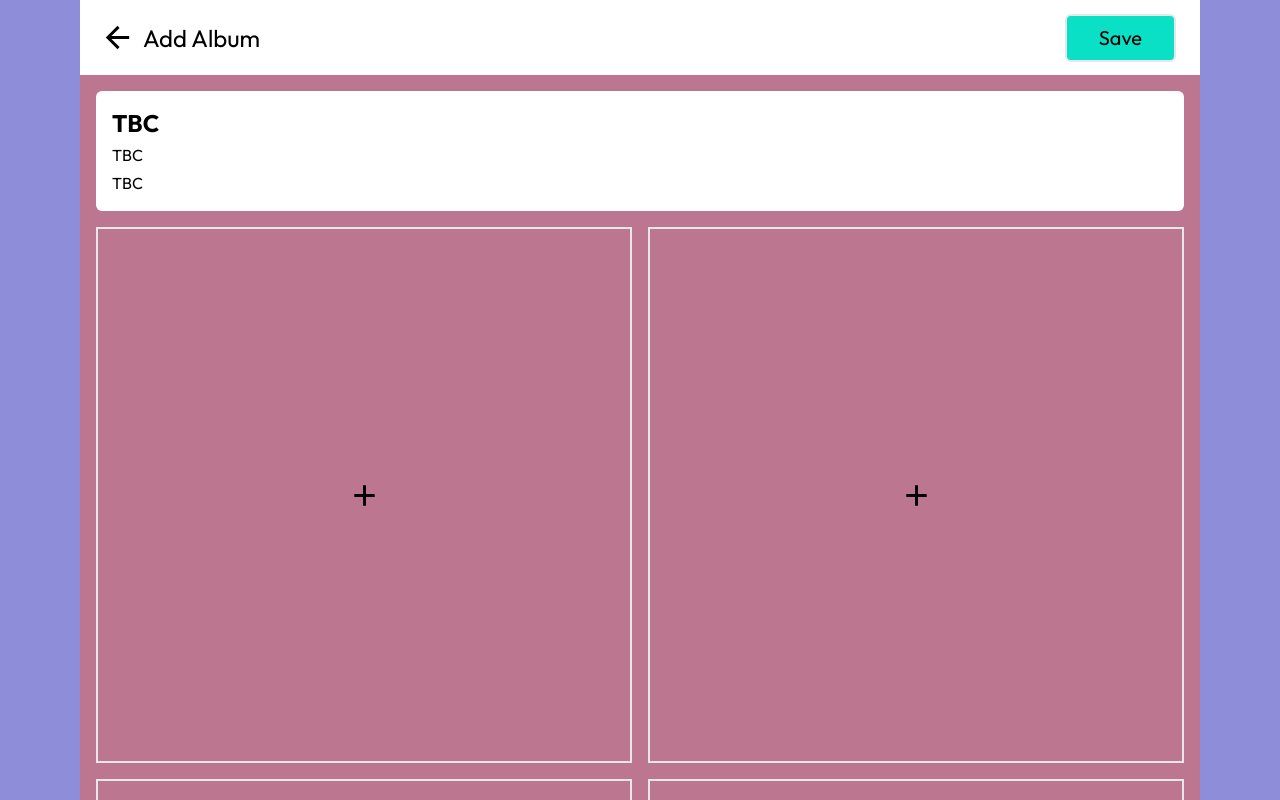
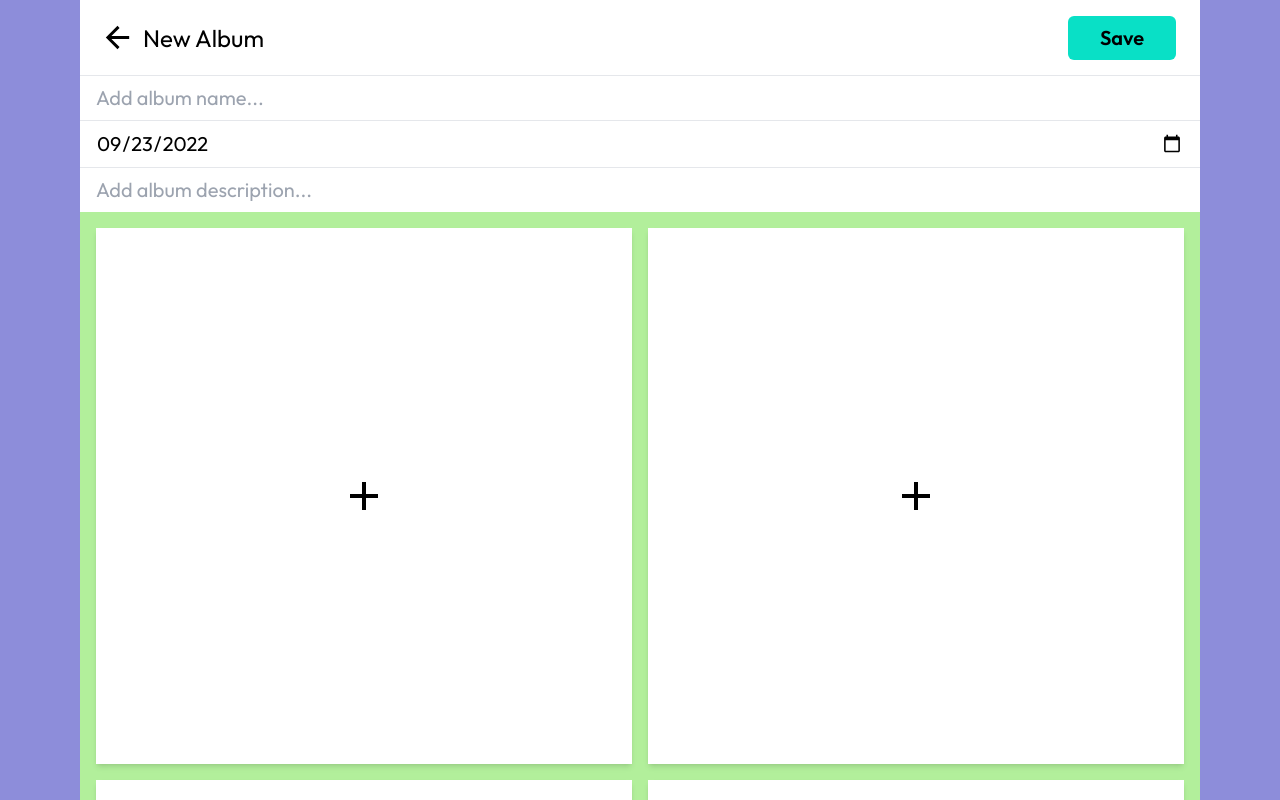
Before and after one commit to militabu/curato, a React (Create React App) app in the folder client/: page / in a window 1280 px wide. Both pictures are taken after a click on the button 1204 px from the left and 676 px from the top of the page. Built offline with nearby package versions, Linux system fonts and the light colour scheme.

Commit message:
Add: Basic image picker without saving to state

```diff
--- a/client/src/components/MainScreen.tsx
+++ b/client/src/components/MainScreen.tsx
@@ -4,33 +4,54 @@ import AlbumListScreen from "./screenComponents/AlbumListScreen";
 import ContactsScreen from "./screenComponents/ContactsScreen";
 import FavoritesScreen from "./screenComponents/FavoritesScreen";
 import AlbumViewScreen from "./screenComponents/AlbumViewScreen";
-import { Fab } from '@mui/material';
-import IconButton from '@mui/material/IconButton';
-import AddIcon from '@mui/icons-material/Add';
+import { Fab } from "@mui/material";
+import IconButton from "@mui/material/IconButton";
+import AddIcon from "@mui/icons-material/Add";
 import { toggleAlbumEdit } from "../redux/actions";
 import { AlbumType, ScreenState } from "../customTypes";
 import AlbumEditScreen from "./screenComponents/AlbumEditScreen";
 
 function MainScreen(): ReactElement {
-
   const dispatch = useAppDispatch();
 
-  const screenState: ScreenState = useAppSelector(state => state.screenReducer);
-  const screensList: ReactElement[] = [<AlbumListScreen />, <ContactsScreen />, <FavoritesScreen />]
+  const screenState: ScreenState = useAppSelector(
+    (state) => state.screenReducer
+  );
+  const screensList: ReactElement[] = [
+    <AlbumListScreen />,
+    <ContactsScreen />,
+    <FavoritesScreen />,
+  ];
 
-  const screen = screenState.editAlbum ? <AlbumEditScreen/> : screenState.viewAlbum ? <AlbumViewScreen {...screenState.activeAlbum} /> : screensList[screenState.screen]
+  const screen = screenState.editAlbum ? (
+    <AlbumEditScreen />
+  ) : screenState.viewAlbum ? (
+    <AlbumViewScreen {...screenState.activeAlbum} />
+  ) : (
+    screensList[screenState.screen]
+  );
 
   return (
     <div className="h-full flex flex-col justify-center items-center sm:bg-customPurple sm:px-20">
       {screen}
-      { !screenState.viewAlbum && !screenState.editAlbum
-      ? <Fab size="large" color="primary" style={{position: 'fixed', bottom: '6rem', right: '3rem'}}>
-        <IconButton onClick={() => dispatch(toggleAlbumEdit())}>
+      {!screenState.viewAlbum && !screenState.editAlbum ? (
+        <Fab
+          onClick={() => dispatch(toggleAlbumEdit())}
+          style={{
+            position: "fixed",
+            bottom: "7rem",
+            right: "2rem",
+            backgroundColor: "#09e0c6",
+            border: "none",
+            height: '4rem',
+            width: '4rem',
+          }}
+        >
           <AddIcon />
-        </IconButton>
-      </Fab>
-      : <></>
-      }
+        </Fab>
+      ) : (
+        <></>
+      )}
     </div>
   );
 }
--- a/client/src/components/screenComponents/AlbumEditScreen.tsx
+++ b/client/src/components/screenComponents/AlbumEditScreen.tsx
@@ -1,50 +1,105 @@
-import { ReactElement } from "react";
+import React, { ReactElement, useState } from "react";
 import { AlbumType } from "../../customTypes";
 import { useAppDispatch, useAppSelector } from "../../redux/hooks";
-import { formatDate } from '../../utils/utils';
-import IconButton from '@mui/material/IconButton';
-import AddIcon from '@mui/icons-material/Add';
-import ArrowBackIcon from '@mui/icons-material/ArrowBack';
-import EventIcon from '@mui/icons-material/Event';
+import { formatDate } from "../../utils/utils";
+import IconButton from "@mui/material/IconButton";
+import AddIcon from "@mui/icons-material/Add";
+import ArrowBackIcon from "@mui/icons-material/ArrowBack";
 import { toggleAlbumEdit } from "../../redux/actions";
 
-function AlbumEditScreen() : ReactElement {
+function AlbumEditScreen(): ReactElement {
 
+  const initialState = {
+    title: "",
+    date: Date.now(),
+    description: "",
+    coverImg: "",
+    images: [],
+  };
+
+  const [formState, setFormState] = useState(initialState);
   const dispatch = useAppDispatch();
+
+  const handleChange = (event: React.FormEvent<HTMLInputElement>) => {
+    // TODO: could we use event.currentTarget to avoid this casting,
+    // or would this break as the handler is registered to multiple inputs?
+    const { name, value } = event.currentTarget;
+    setFormState({
+      ...formState,
+      [name]: value,
+    });
+  };
+
+  const handleImage = (event: React.FormEvent<HTMLInputElement>) => {
+    console.log(event.currentTarget.value);
+
+    const imageId = event.currentTarget.id;
+    console.log(`Target label: ${imageId}Label`);
+    const preview = document.querySelector(`#${imageId}Label`);
+
+    while (preview?.firstChild) {
+      preview.removeChild(preview.firstChild);
+    }
+
+    const currFiles = event.currentTarget.files;
+    console.log('Files found: ', currFiles);
+
+    if (currFiles && currFiles?.length > 0) {
+      const imgFile = currFiles![0];
+      const image = document.createElement('img');
+      image.classList.add("object-cover", "h-full", "w-full");
+      image.src = URL.createObjectURL(imgFile);
+      preview?.appendChild(image);
+    } else {
+      const errPara = document.createElement('p');
+      errPara.textContent = 'No file found';
+      preview?.appendChild(errPara);
+    }
+  }
 
   return (
     <>
       <nav className="w-full flex items-center justify-between pl-3 pr-3 py-3 z-50 bg-white sticky top-0 left-0 right-0">
         <div className="flex justify-start items-center">
-        <IconButton color='inherit' onClick={() => dispatch(toggleAlbumEdit())}>
-          <ArrowBackIcon fontSize="large"/>
+          <IconButton
+            color="inherit"
+            onClick={() => dispatch(toggleAlbumEdit())}
+          >
+            <ArrowBackIcon fontSize="large" />
           </IconButton>
-        <h1 className="text-2xl">Add Album</h1>
+          <h1 className="text-2xl">New Album</h1>
         </div>
-      <button className="text-xl mr-3 px-8 py-2 border-2 rounded-md bg-customTeal">
+        <button className="text-xl mr-3 px-8 py-2 rounded-md bg-customTeal font-semibold">
           Save
         </button>
       </nav>
-    <div className="h-full w-full px-4 pt-4 overflow-y-auto flex flex-col justify-start items-center bg-customPink">
-      <div className="bg-white w-full p-4 space-y-1 rounded-md flex flex-col justify-between">
-        <h3 className="font-bold text-2xl">TBC</h3>
-        <h6>TBC</h6>
-        <h6>TBC</h6>
+      <form className="w-full text-xl">
+        <input className="w-full pl-4 py-2 border-t" type="text" name="title" value={formState.title} placeholder="Add album name..." onChange={handleChange}></input>
+        <input className="w-full px-4 py-2 border-t" type="date" name="date" value={new Date(formState.date).toISOString().split('T')[0]} onChange={handleChange}></input>
+        <input className="w-full pl-4 py-2 border-t" type="text" name="description" value={formState.description} placeholder="Add album description..." onChange={handleChange}></input>
+      </form>
+      <div className="h-full w-full px-4 pt-4 overflow-y-auto flex flex-col justify-start items-center bg-customGreen">
+        <div className="w-full">
+          <div className="grid grid-cols-2 gap-4">
+            {[0, 1, 2, 3].map((num) => (
+              <div key={num}>
+                <label
+                  id={`image${num}Label`}
+                  htmlFor={`image${num}`}
+                  className="aspect-square flex items-center justify-center bg-white shadow-md"
+                >
+                  <AddIcon style={{ fontSize: "3rem" }} />
+                </label>
+                <input
+                  id={`image${num}`}
+                  className="hidden"
+                  type="file"
+                  name="image1"
+                  accept="image/x-png,image/jpeg,image/gif"
+                  onChange={handleImage}
+                ></input>
             </div>
-      <div className="w-full my-4">
-        <div className="grid grid-cols-2 gap-4">
-          <div className="border-2 border-solid aspect-square flex items-center justify-center">
-            <AddIcon fontSize="large" />
-          </div>
-          <div className="border-2 border-solid aspect-square flex items-center justify-center">
-            <AddIcon fontSize="large" />
-          </div>
-          <div className="border-2 border-solid aspect-square flex items-center justify-center">
-            <AddIcon fontSize="large" />
-          </div>
-          <div className="border-2 border-solid aspect-square flex items-center justify-center">
-            <AddIcon fontSize="large" />
-          </div>
+            ))}
           </div>
         </div>
       </div>
--- a/client/src/components/screenComponents/AlbumViewScreen.tsx
+++ b/client/src/components/screenComponents/AlbumViewScreen.tsx
@@ -38,9 +38,9 @@ function AlbumViewScreen(album: AlbumType) : ReactElement {
       </div>
       <div className="w-full my-4">
         <div className="grid grid-cols-2 gap-4">
-          { album.images.map(image => {
+          { album.images.map((image, index) => {
               return (
-              <div className="border-2 border-solid aspect-square flex items-center justify-center">
+              <div key={index} className="border-2 border-solid aspect-square flex items-center justify-center">
                 <img className="object-cover w-full h-full" src={image}/>
               </div>
               );
--- a/client/src/components/screenComponents/FavoritesScreen.tsx
+++ b/client/src/components/screenComponents/FavoritesScreen.tsx
@@ -9,7 +9,7 @@ function AlbumListScreen() : ReactElement {
   const albumList : AlbumType[] = useAppSelector(state => state.albumsReducer);
 
   return (
-    <div className="h-full w-full overflow-y-scroll flex flex-col justify-start items-center bg-customOrange">
+    <div className="h-full w-full overflow-y-auto flex flex-col justify-start items-center bg-customOrange">
       {albumList.filter(album => album.favorite).map(album => <Album key={album.id} {...album} />)}
     </div>
   )
--- a/client/src/redux/actions.tsx
+++ b/client/src/redux/actions.tsx
@@ -10,7 +10,7 @@ export const changeScreen = (value: number) => {
 }
 
 export const viewAlbum = (album: AlbumType) => {
-  console.log('Trying to view album:', album);
+  // console.log('Trying to view album:', album);
   return {
     type: 'VIEW_ALBUM',
     payload: album,
@@ -24,7 +24,7 @@ export const toggleAlbumEdit = () => {
 }
 
 export const editAlbum = (album: AlbumType) => {
-  console.log('Trying to edit album:', album);
+  // console.log('Trying to edit album:', album);
   return {
     type: 'EDIT_ALBUM',
     payload: album,
```
Lines whose indentation alone changed are shown as unchanged.
